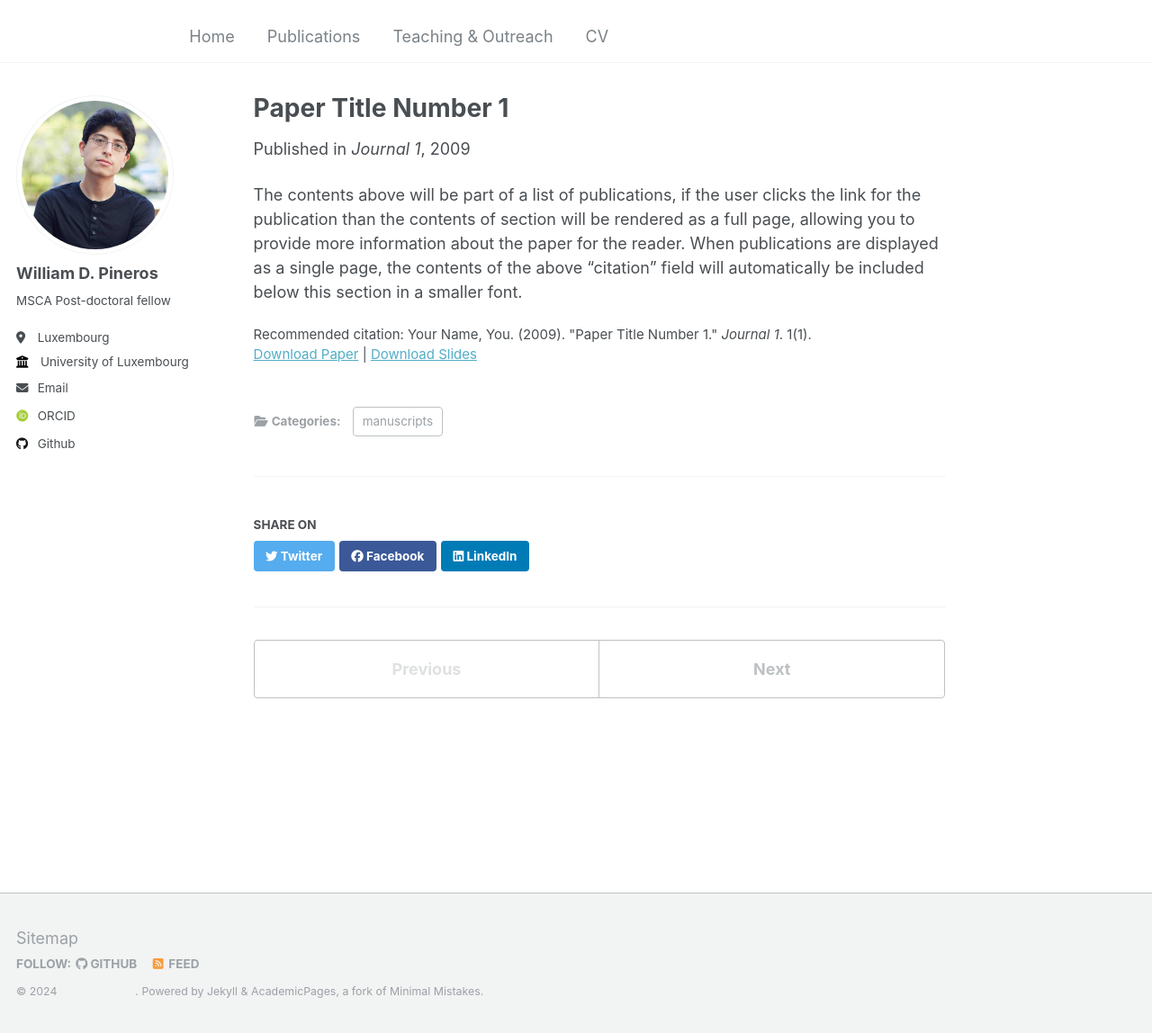
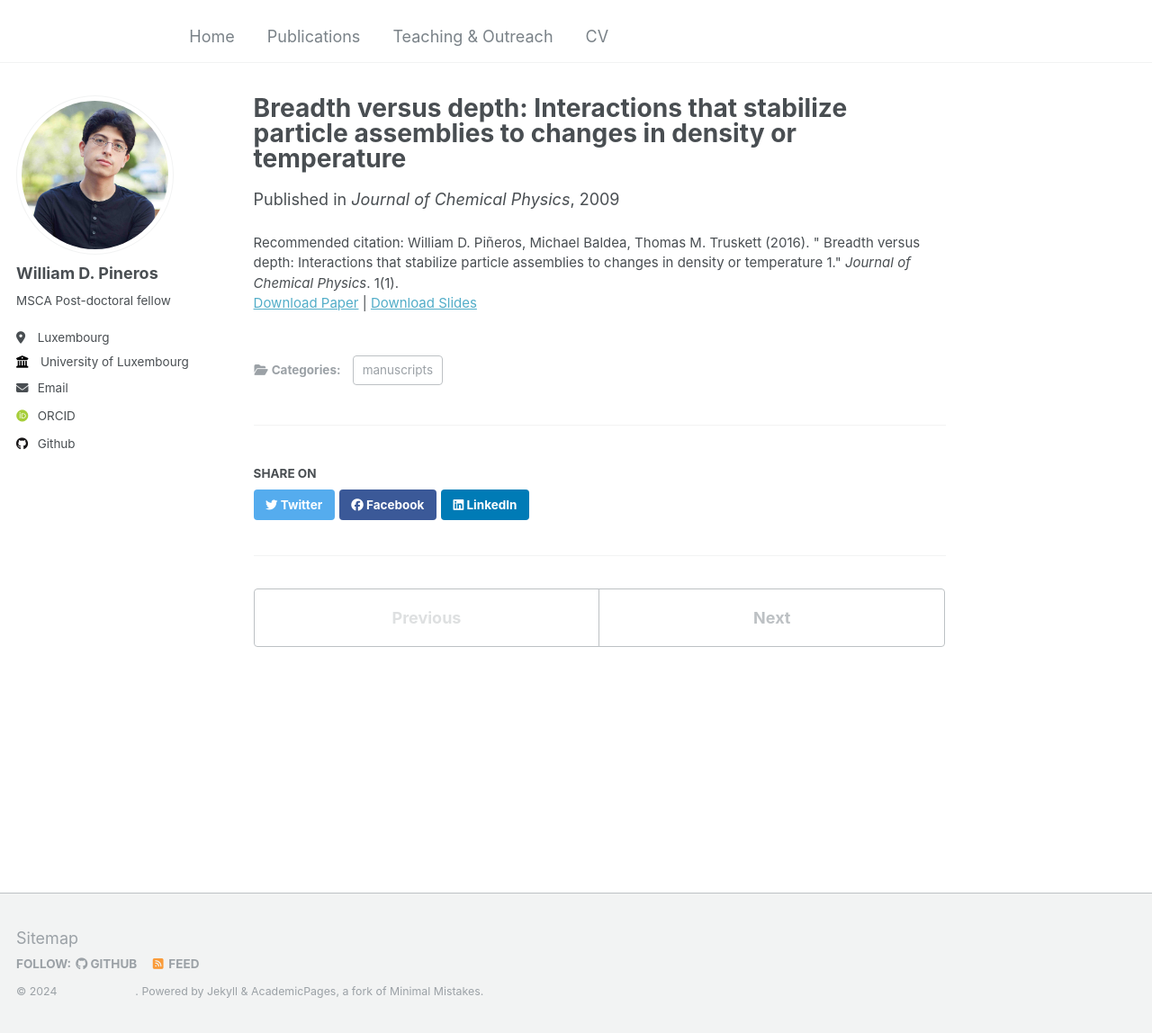
Before and after one commit to wpineros/p, a Jekyll site: the page built from _publications/2009-10-01-paper-title-number-1.md, in a window 1280 px wide and 1148 px high. Shown: the whole window at 90% size. Built offline with Jekyll 4.4.1, drawn with Linux system fonts in a browser that asks for light colours; some web fonts are replaced.

Commit message:
Update 2009-10-01-paper-title-number-1.md

```diff
--- a/_publications/2009-10-01-paper-title-number-1.md
+++ b/_publications/2009-10-01-paper-title-number-1.md
@@ -1,14 +1,12 @@
 ---
-title: "Paper Title Number 1"
+title: "Breadth versus depth: Interactions that stabilize particle assemblies to changes in density or temperature"
 collection: publications
 category: manuscripts
 permalink: /publication/2009-10-01-paper-title-number-1
 excerpt: 'This paper is about the number 1. The number 2 is left for future work.'
 date: 2009-10-01
-venue: 'Journal 1'
-slidesurl: 'http://academicpages.github.io/files/slides1.pdf'
-paperurl: 'http://academicpages.github.io/files/paper1.pdf'
-citation: 'Your Name, You. (2009). &quot;Paper Title Number 1.&quot; <i>Journal 1</i>. 1(1).'
+venue: 'Journal of Chemical Physics'
+slidesurl: ''
+paperurl: ''
+citation: 'William D. Piñeros, Michael Baldea, Thomas M. Truskett (2016). &quot; Breadth versus depth: Interactions that stabilize particle assemblies to changes in density or temperature 1.&quot; <i>Journal of Chemical Physics</i>. 1(1).'
 ---
-
-The contents above will be part of a list of publications, if the user clicks the link for the publication than the contents of section will be rendered as a full page, allowing you to provide more information about the paper for the reader. When publications are displayed as a single page, the contents of the above "citation" field will automatically be included below this section in a smaller font.
```
